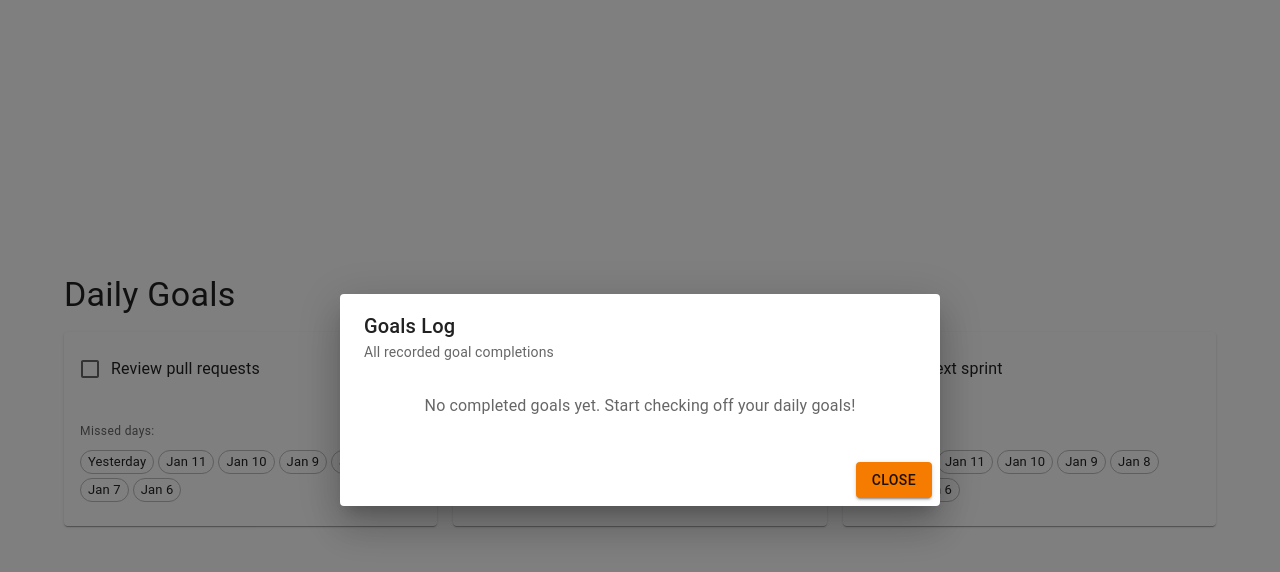
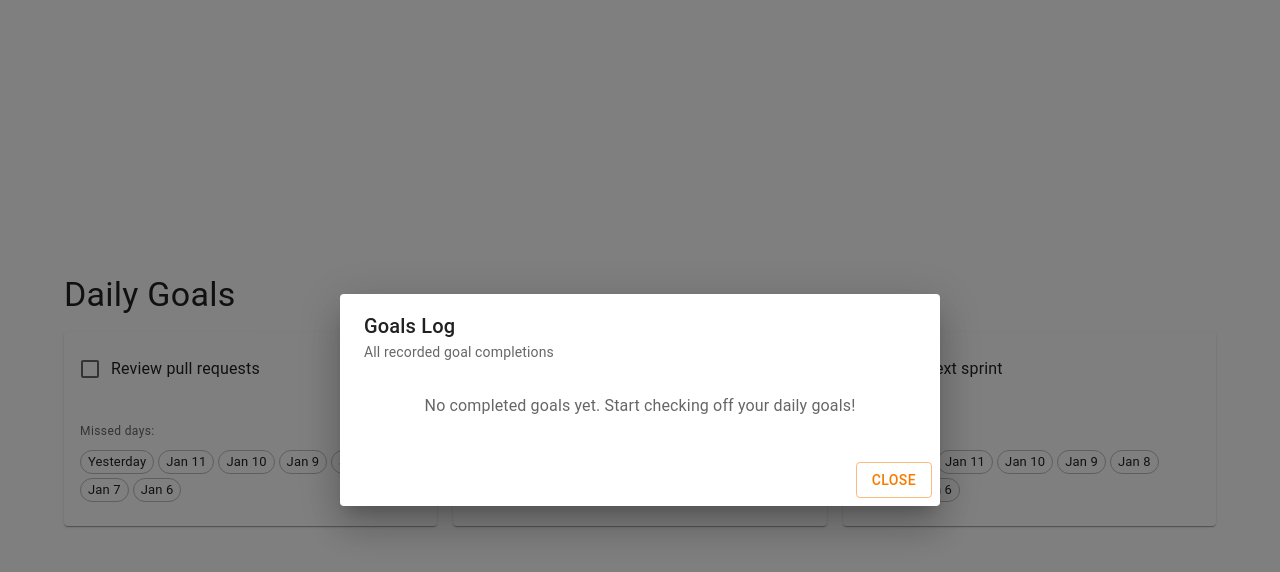
Before and after one commit to zettca/daily-debt, a React (Vite) app: page / in a window 1280 px wide. Both pictures are taken after a click on the button 1148 px from the left and 295 px from the top of the page. Shown: the top 572 px of the page. Built offline with nearby package versions, Linux system fonts and the light colour scheme; some icons are missing.

Commit message:
fix: minor styles

```diff
--- a/src/components/home.tsx
+++ b/src/components/home.tsx
@@ -93,7 +93,7 @@ export function ChecklistCard() {
   });
 
   return (
-    <main>
+    <main className="w-full">
       <div className="flex justify-between items-center mb-4">
         <Typography variant="h4" component="h1">
           Daily Goals
--- a/src/components/logs-dialog.tsx
+++ b/src/components/logs-dialog.tsx
@@ -89,7 +89,7 @@ export function LogsDialog({ todos }: LogsDialogProps) {
           )}
         </DialogContent>
         <DialogActions>
-          <Button onClick={() => setOpen(false)} variant="contained">
+          <Button onClick={() => setOpen(false)} variant="outlined">
             Close
           </Button>
         </DialogActions>
--- a/src/components/settings-dialog.tsx
+++ b/src/components/settings-dialog.tsx
@@ -77,7 +77,7 @@ export function ConfigureDialog({
             Add, remove, or rename your daily goals.
           </Typography>
         </DialogTitle>
-        <DialogContent className="grid gap-2">
+        <DialogContent className="grid gap-2 overflow-visible">
           {editingTodos.map((todo) => (
             <div key={todo.id} className="flex items-center gap-1">
               <TextField
```
